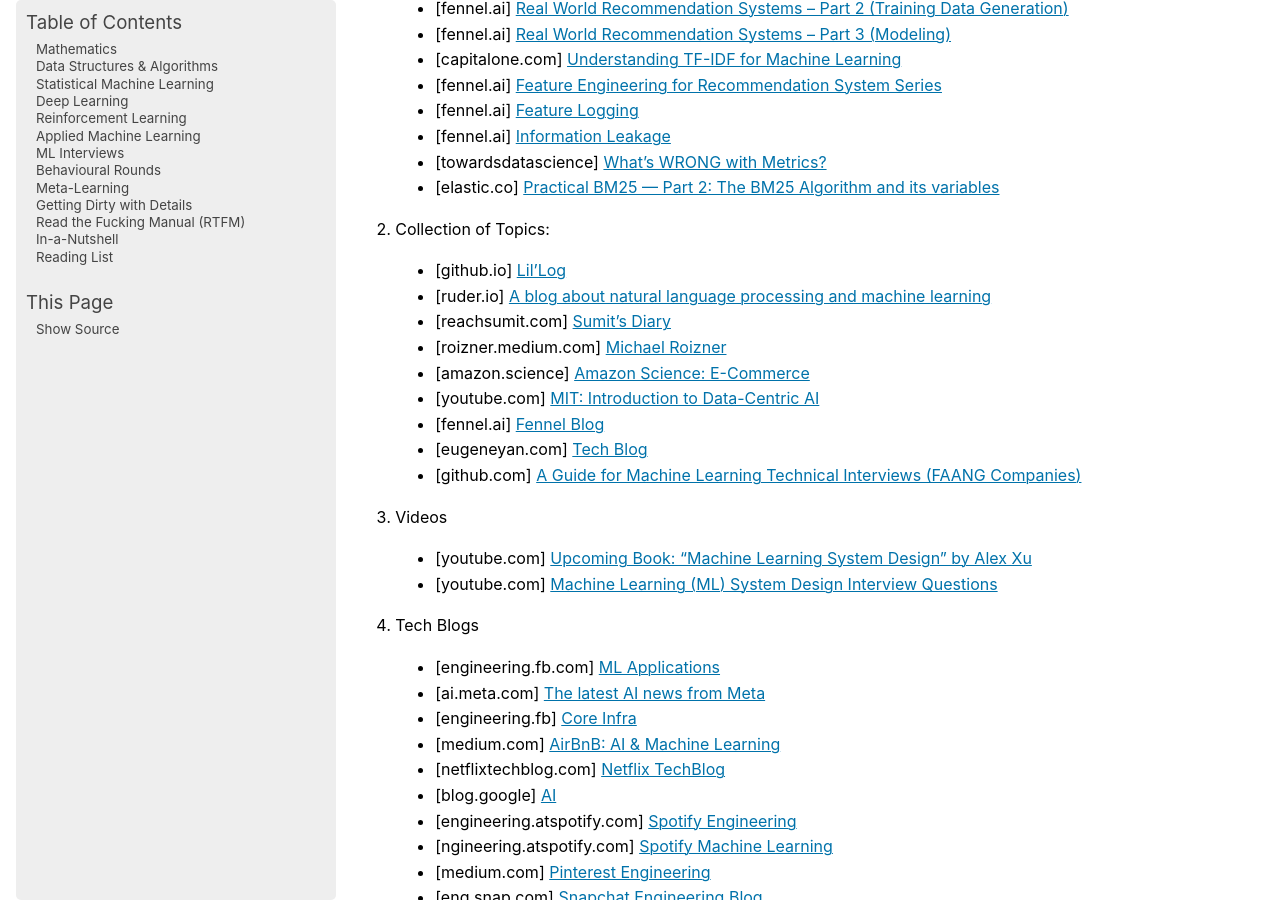
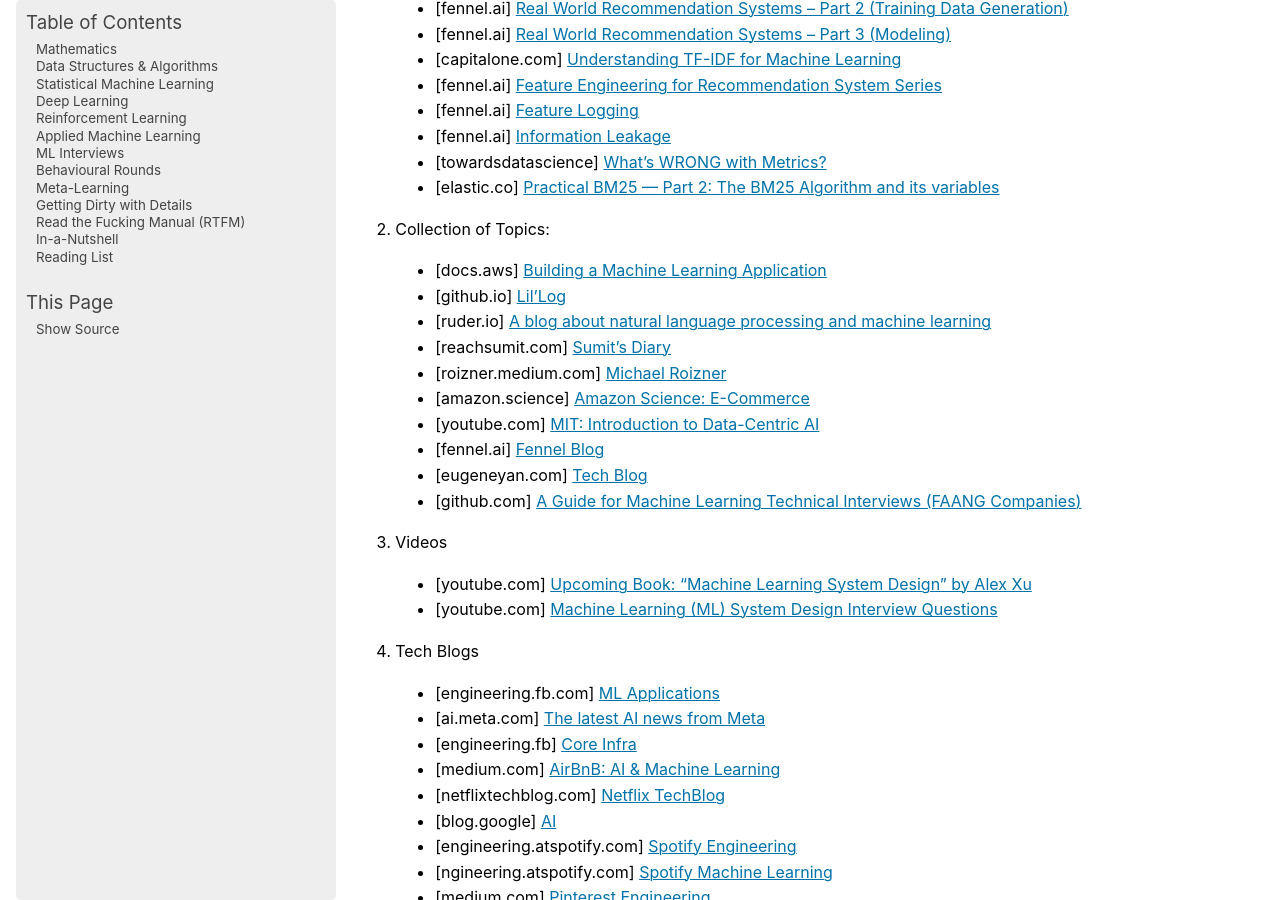
Before and after one commit to uselesstechjunks/leetcode, a Sphinx documentation site: the page built from docs/source/applied/practical/resources.rst, in a window 1280 px wide and 900 px high, scrolled down 450 px. Built offline with Sphinx 7.4.7, drawn with Linux system fonts in a browser that asks for light colours; pages that are not in the unit, such as notebooks, are missing from menus.

Commit message:
Update resources.rst

```diff
--- a/docs/source/applied/practical/resources.rst
+++ b/docs/source/applied/practical/resources.rst
@@ -21,6 +21,7 @@ Practical Resources
 	- [elastic.co] `Practical BM25 — Part 2: The BM25 Algorithm and its variables <https://www.elastic.co/blog/practical-bm25-part-2-the-bm25-algorithm-and-its-variables/>`_
 2. Collection of Topics:
 
+	- [docs.aws] `Building a Machine Learning Application <https://docs.aws.amazon.com/machine-learning/latest/dg/building-machine-learning.html>`_
 	- [github.io] `Lil’Log <https://lilianweng.github.io/>`_
 	- [ruder.io] `A blog about natural language processing and machine learning <https://www.ruder.io/>`_
 	- [reachsumit.com] `Sumit's Diary <https://blog.reachsumit.com/>`_
```
